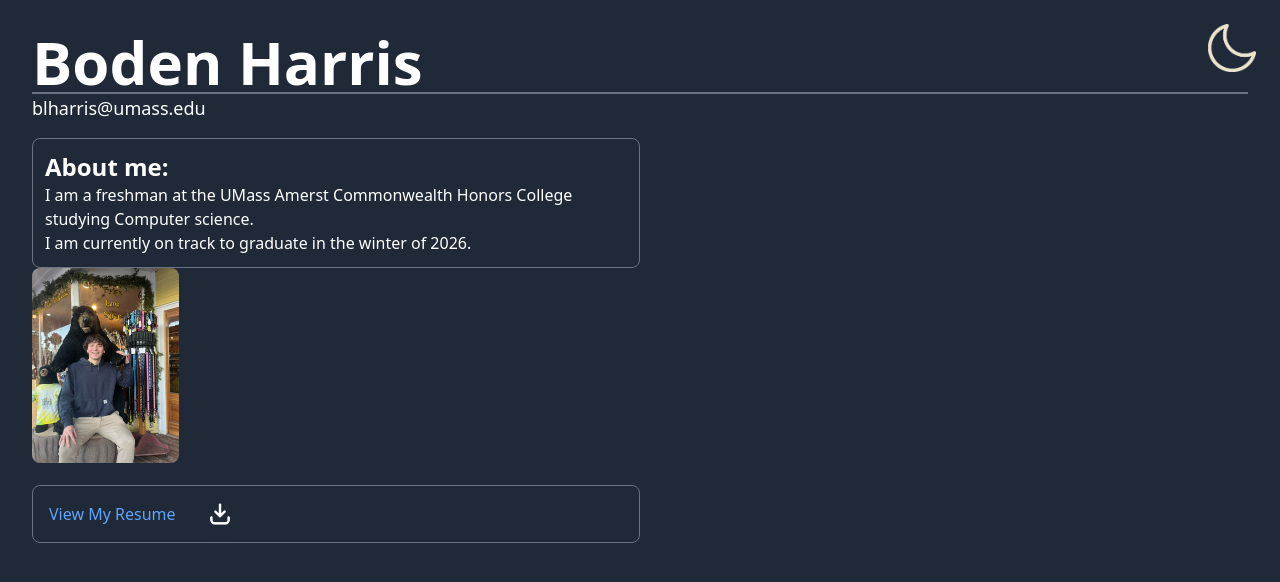
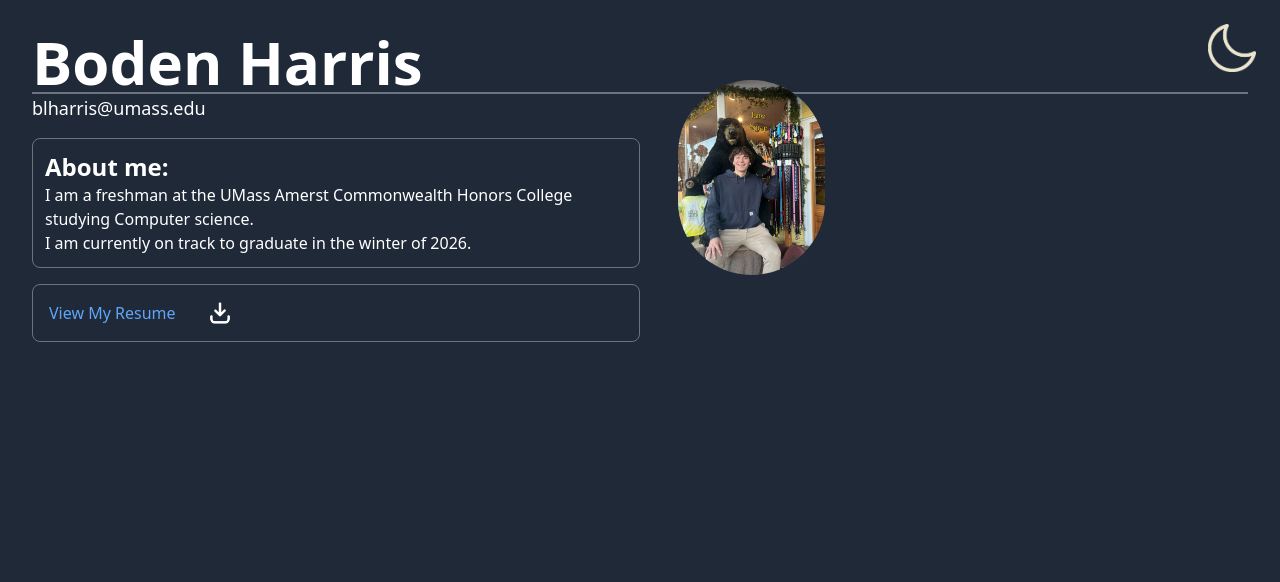
Before and after one commit to bodenharris/learrning-sveltekit, a SvelteKit app: page / in a window 1280 px wide. Shown: the top 582 px of the page. Built offline with nearby package versions, Linux system fonts and the light colour scheme.

Commit message:
edit profile

```diff
--- a/src/routes/+page.svelte
+++ b/src/routes/+page.svelte
@@ -39,8 +39,8 @@
         <b class="font-bold text-2xl">About me: </b><br>
         I am a freshman at the UMass Amerst Commonwealth Honors College studying Computer science.<br>I am currently on track to graduate in the winter of 2026.
     </p>
-    <button class = "round hover:outline-none hover:ring-2 focus:ring-blue-500 transition">
-        <img src="profile.jpg" alt="Profile Picture" class="w-1/4 h-auto rounded-lg">
+    <button class = "absolute right-4 top-20 rounded-full hover:outline-none hover:ring-2 ring-grey-500 transition">
+        <img src="profile.jpg" alt="Profile Picture" class="w-1/4 h-auto rounded-full">
     </button>
     <p class="mt-4 border {borderColor} rounded-lg w-1/2 h-auto p-1 flex items-center space-x-2">
         <a href="Boden Harris - Resume.pdf" class="text-blue-400 inline-block hover:text-blue-600 p-3">
```
